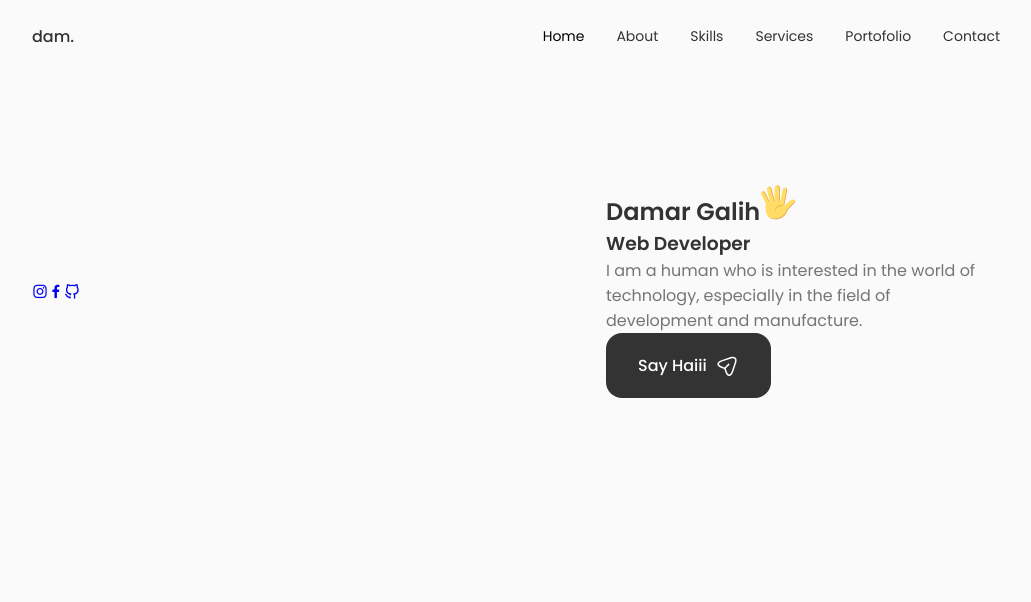
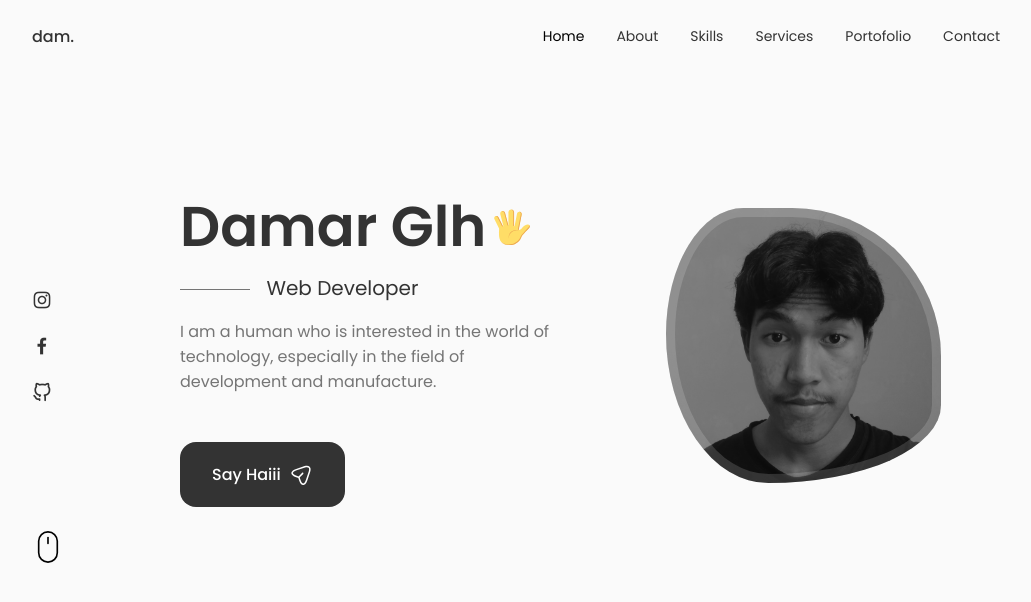
Before and after one commit to damar-glh/me, a React (Create React App) app: page / in a window 1280 px wide. Shown: the top 602 px of the page, without its empty margins (124-1155 px from the left). Built offline with nearby package versions, Linux system fonts and the light colour scheme.

Commit message:
update: Home-component

```diff
--- a/src/components/home/Data.jsx
+++ b/src/components/home/Data.jsx
@@ -3,7 +3,7 @@ import React from 'react'
 function Data() {
   return (
     <div className="home__data">
-        <h1 className="home__title">Damar Galih
+        <h1 className="home__title">Damar Glh
         <svg
                   width="36"
                   height="36"
--- a/src/components/home/Home.jsx
+++ b/src/components/home/Home.jsx
@@ -2,6 +2,7 @@ import React from 'react'
 import "./home.css"
 import Social from './Social'
 import Data from './Data'
+import ScrollDown from './ScrollDown'
 
 const Home = () => {
   return (
@@ -13,6 +14,7 @@ const Home = () => {
 
                 <Data />
             </div>
+            <ScrollDown />
         </div>
     </section>
   )
--- /dev/null
+++ b/src/components/home/ScrollDown.jsx
@@ -0,0 +1,47 @@
+import React from 'react'
+
+const ScrollDown = () => {
+  return (
+    <div className="home__scroll">
+        <a href="#about" className="home__scroll-button button--flex">
+        <svg
+                width="32px"
+                height="32px"
+                class="home__scroll-mouse"
+                viewBox="0 0 247 390"
+                version="1.1"
+                xmlns="http://www.w3.org/2000/svg"
+                xmlnsXlink="http://www.w3.org/1999/xlink"
+                style= {{
+                  fillRule: "evenodd",
+                  clipRule: "evenodd",
+                  strokeLinecap: "round",
+                  strokeLinejoin: "round",
+                  strokeMiterlimit: "1.5",
+                }}
+              >
+                <path
+                  class="wheel"
+                  d="M123.359,79.775l0,72.843"
+                  style= {{
+                    fill: "none",
+                    stroke: "#000",
+                    strokeWidth: "20px",
+                  }}
+                ></path>
+                <path
+                  id="mouse"
+                  d="M236.717,123.359c0,-62.565 -50.794,-113.359 -113.358,-113.359c-62.565,0 -113.359,50.794 -113.359,113.359l0,143.237c0,62.565 50.794,113.359 113.359,113.359c62.564,0 113.358,-50.794 113.358,-113.359l0,-143.237Z"
+                  style= {{
+                    fill: "none",
+                    stroke: "#000",
+                    strokeWidth: "20px",
+                  }}
+                ></path>
+              </svg>
+        </a>
+    </div>
+  )
+}
+
+export default ScrollDown
--- a/src/components/home/home.css
+++ b/src/components/home/home.css
@@ -5,6 +5,77 @@
     align-items: center;
 }
 
+.home__social {
+    display: grid;
+    grid-template-columns: max-content;
+    row-gap: 1rem;
+}
+
+.home__social-icon {
+    font-size: 1.25rem;
+    color: var(--title-color);
+}
+
+.home__social-icon:hover {
+    color: var(--title-color-dark)
+}
+
+.home__title {
+    font-size: var(--big-font-size);
+    margin-bottom: var(--mb-0-25);
+}
+
+.home__subtitle {
+    position: relative;
+    font-size: var(--h3-font-size);
+    padding-left: 5.4rem;
+    font-weight: var(--font-normal);
+    margin-bottom: var(--mb-1)
+}
+
+
+.home__subtitle::before {
+    content: '';
+    position: absolute;
+    width: 70px;
+    height: 1px;
+    background-color: var(--text-color);
+    left: 0;
+    top: 1rem;
+}
+
+.home__description {
+    max-width: 400px;
+    margin-bottom: var(--mb-3);
+}
+
+.home__hand {
+    width: 38px;
+    height: 38px;
+    margin-left: 0.4rem;
+}
+
 .home__img {
+    background: url(../../assets//profile.jpg);
+    background-repeat: no-repeat;
+    background-position: center;
+    background-size: cover;
+    box-shadow: inset 0 0 0 9px rgb(255 255 255 / 15%);
+    order: 1;
+    justify-self: center;
+    width: 275px;
+    height: 275px;
+    animation: profile__animate 8s ease-in-out infinite 1s;
+}
 
+@keyframes profile__animate {
+    0% {
+        border-radius: 60% 40% 30% 70%/60% 30% 70% 40%;
+    }
+    50% {
+        border-radius: 30% 60% 70% 40%/50% 60% 30% 60%;
+    }
+    100% {
+        border-radius: 60% 40% 30% 70%/60% 30% 70% 40%;
+    }
 }
```
Also changed, not shown: src/assets/profile.jpg (added), 1 other file (tests, documents, lock files or other folders).
